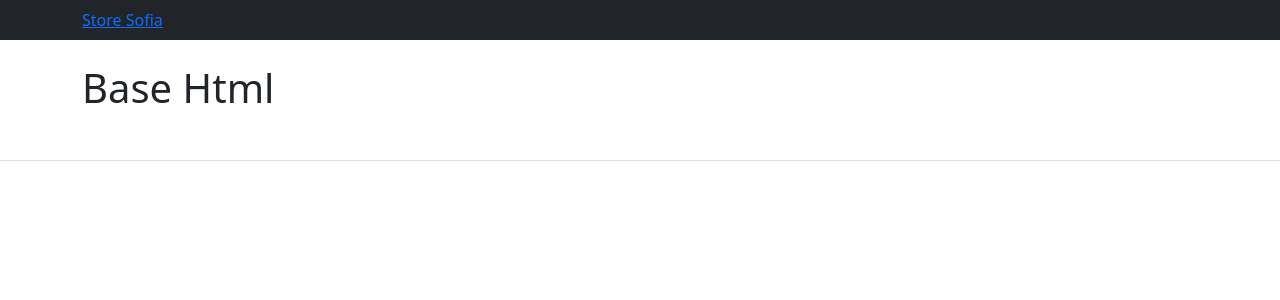
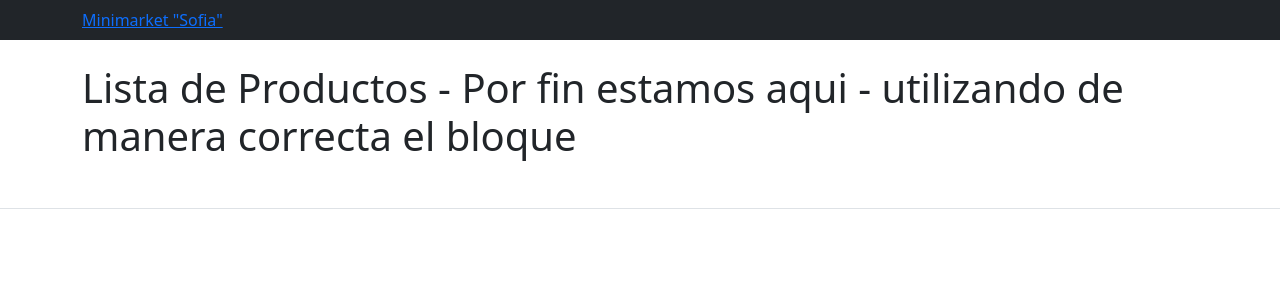
Before and after one commit to MiguelAngelRamos/proyecto-01-django, a Django app: template templates/catalogo/lista.html in a window 1280 px wide. Shown: the top 300 px of the page. Run offline with Django 5.2, Linux system fonts and the light colour scheme; the template is opened without the code that fills it, so the values that code supplies are empty.

Commit message:
codigo actualizado de rutas y bloques

```diff
--- a/catalogo/urls.py
+++ b/catalogo/urls.py
@@ -0,0 +1,8 @@
+from django.urls import path
+from . import views
+urlpatterns = [
+    path('', views.lista_productos, name='lista_productos'),
+]
+
+
+## 127.0.0.1:8000/lista/
--- a/catalogo/views.py
+++ b/catalogo/views.py
@@ -1,5 +1,6 @@
 from django.shortcuts import render
 from datetime import datetime
+
 def lista_productos(request):
 
     ## Simula la informacion que obtenemos de una base de datos
--- a/core/urls.py
+++ b/core/urls.py
@@ -15,8 +15,9 @@ Including another URLconf
     2. Add a URL to urlpatterns:  path('blog/', include('blog.urls'))
 """
 from django.contrib import admin
-from django.urls import path
+from django.urls import path, include
 
 urlpatterns = [
     path('admin/', admin.site.urls),
+    path('lista/', include('catalogo.urls')),
 ]
--- a/templates/base.html
+++ b/templates/base.html
@@ -6,19 +6,19 @@
   <!-- Begin CDN Bootstrap 5 -->
     <link href="https://cdn.jsdelivr.net/npm/bootstrap@5.3.8/dist/css/bootstrap.min.css" rel="stylesheet" integrity="sha384-sRIl4kxILFvY47J16cr9ZwB07vP4J8+LH7qKQnuqkuIAvNWLzeN8tE5YBujZqJLB" crossorigin="anonymous">
   <!-- End CDN Bootstrap 5 -->
-  <title>Document</title>
+  <title>{% block titulo %}Minimarket "Sofia"{% endblock %}</title>
 </head>
 <body>
   <!-- Begin Navbar -->
    <nav class="navbar navbar-dark bg-dark mb-4">
     <div class="container">
-      <a href="#" class="nav-brand">Store Sofia</a>
+      <a href="#" class="nav-brand">Minimarket "Sofia"</a>
     </div>
    </nav>
   <!-- End Navbar -->
 
   <main class="container">
-    <h1>Base Html</h1>
+    {% block contenido %}{% endblock %}
   </main>
 
   <footer class="text-center mt-5 py-3 border-top">
--- a/templates/catalogo/lista.html
+++ b/templates/catalogo/lista.html
@@ -1,3 +1,5 @@
 {% extends "base.html" %}
-
-<h1>Lista de Productos</h1>
+{% block titulo %}Lista de Productos{% endblock %}
+{% block contenido %}
+  <h1>Lista de Productos - Por fin estamos aqui -  utilizando de manera correcta el bloque</h1>
+{% endblock %}
```
